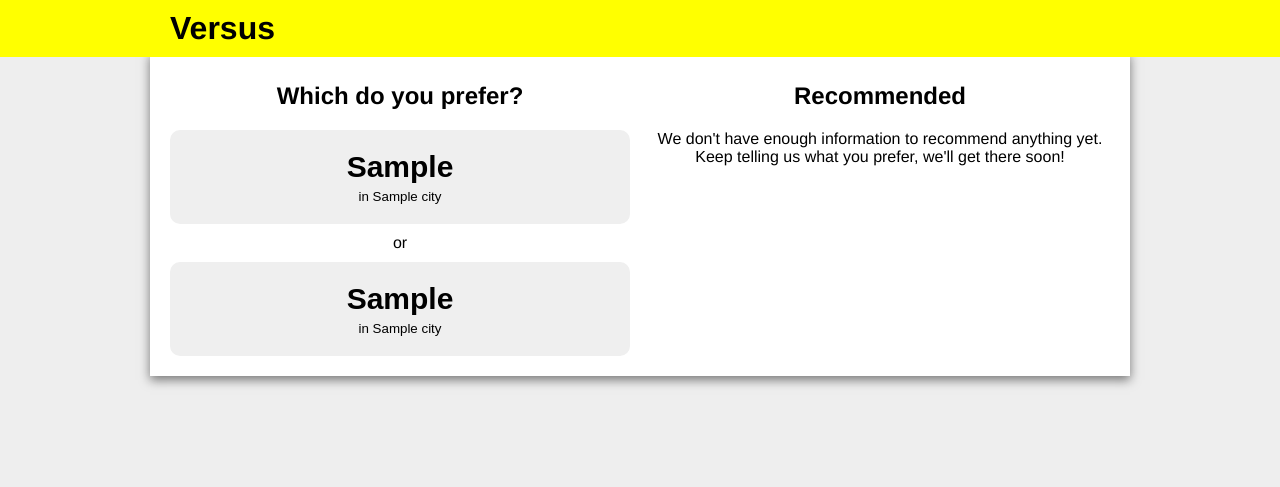
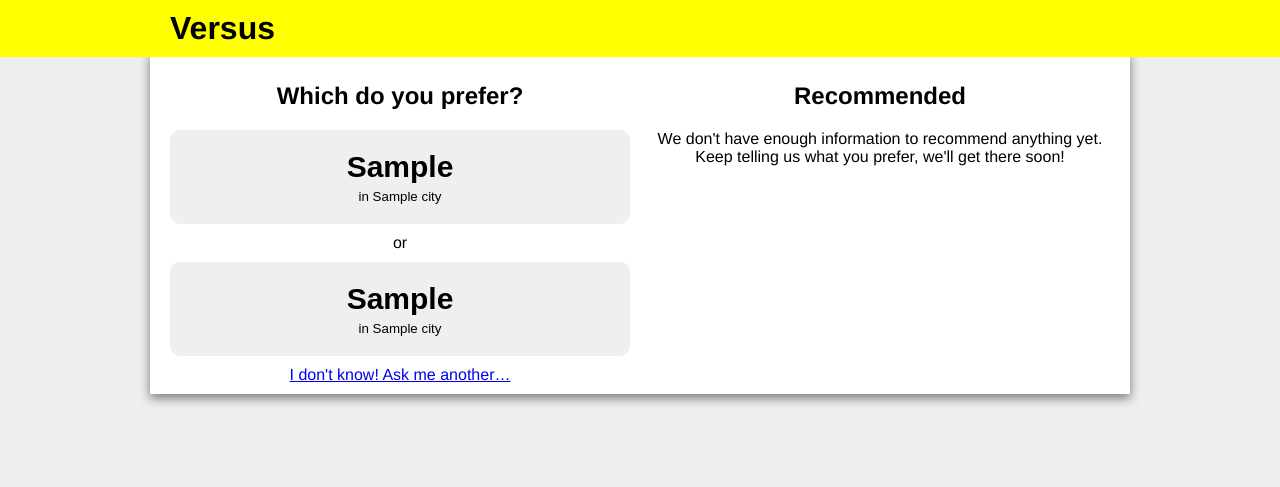
Before and after one commit to georgebrock/Versus, a Django app: template versus/templates/core/compare.html in a window 1280 px wide. Shown: the top 487 px of the page. Run offline with Django 3.2, Linux system fonts and the light colour scheme; the template is opened without the code that fills it: most values are stand-ins (such as "Sample title", 1, 10 or a date in 2020).

Commit message:
Skip link.

```diff
--- a/versus/templates/core/compare.html
+++ b/versus/templates/core/compare.html
@@ -26,6 +26,8 @@
       {% if venue_b.city %}in {{ venue_b.city }}{% endif %}
     </button>
   </form>
+
+  <a href='{% url compare %}'>I don't know! Ask me another&hellip;</a>
 </div>
 
 <div id='recommendations'>
```
